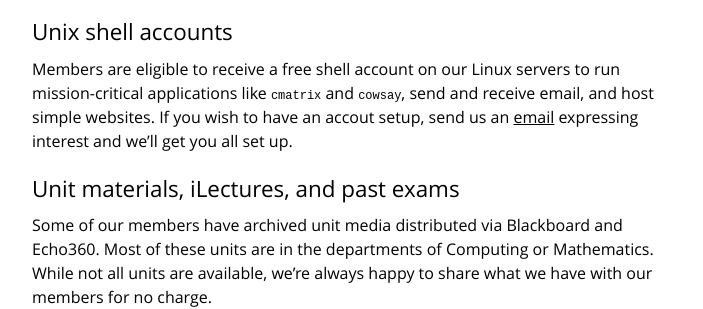
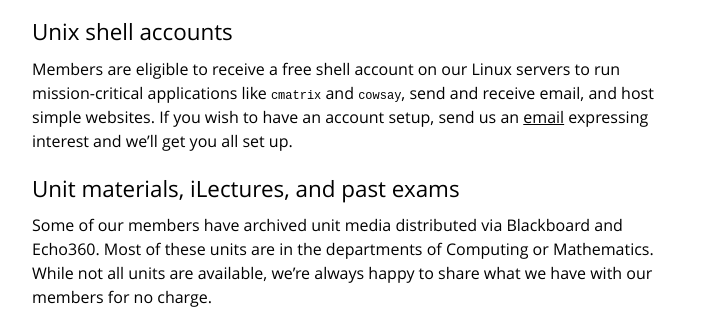
Before and after one commit to ComSSA/www.comssa.org.au, a Jekyll site: the page built from services/index.md, in a window 1280 px wide. Shown: the part 593-902 px from the top of the page, without its empty margins (288-991 px from the left). Built offline with Jekyll 4.4.1, drawn with Linux system fonts in a browser that asks for light colours.

Commit message:
Removed Jordan Sinclair from OCM listing in About, spelling and puncutation corrections in Services and Sponsors.

```diff
--- a/services/index.md
+++ b/services/index.md
@@ -34,7 +34,7 @@ Microsoft software.
 Members are eligible to receive a free shell account on our Linux servers to
 run mission-critical applications like <code>cmatrix</code> and
 <code>cowsay</code>, send and receive email, and host simple websites. If you
-wish to have an accout setup, send us an [email][listemail] expressing interest
+wish to have an account setup, send us an [email][listemail] expressing interest
 and we'll get you all set up.
 
 [listemail]: mailto:club@comssa.org.au
```
Also changed, not shown: about/index.md (+1 -4 lines), sponsors/index.md (+1 -1 lines).
